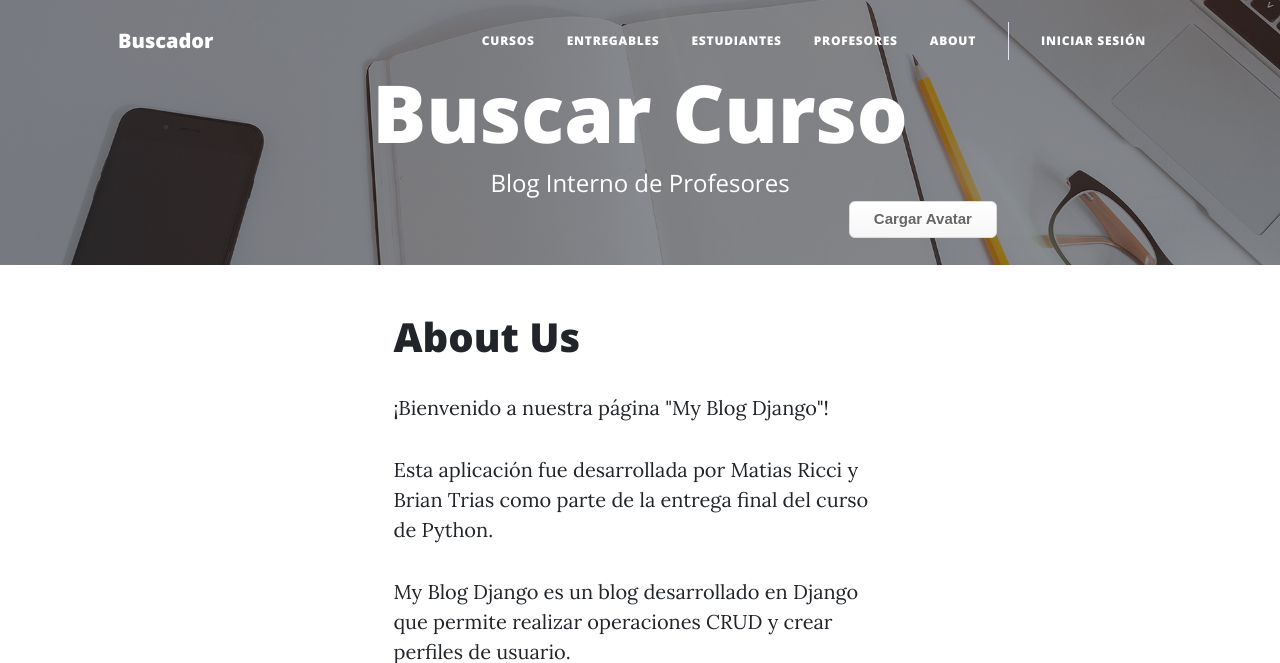
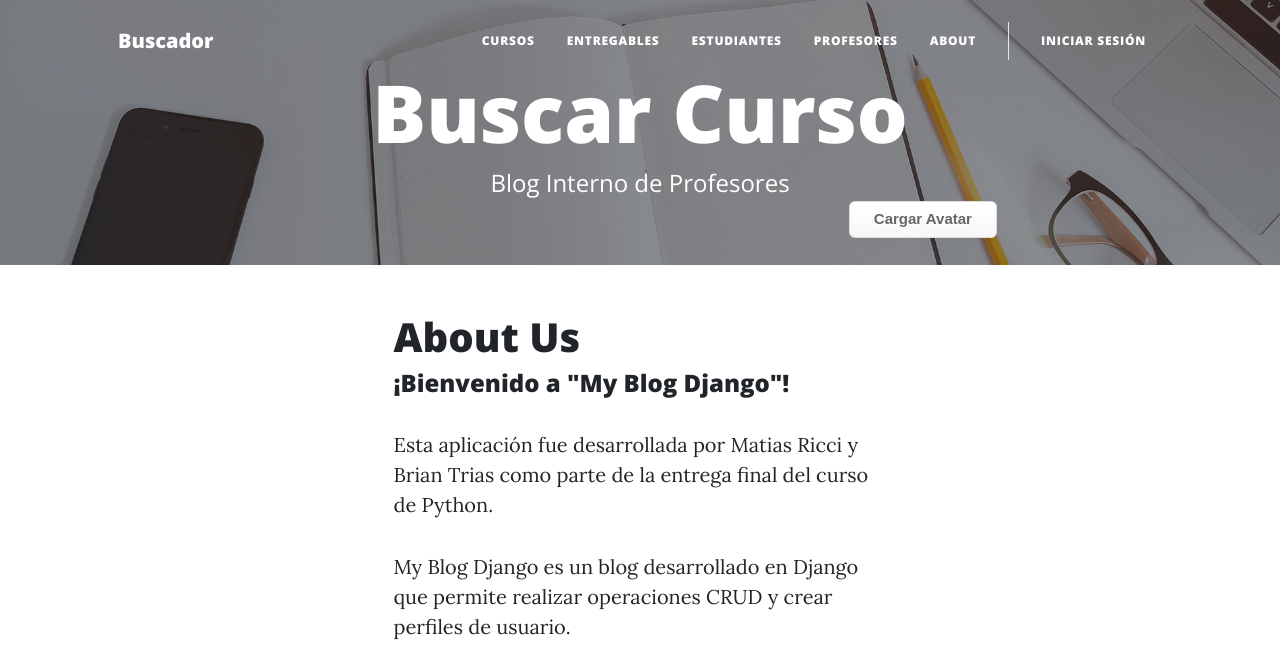
Before and after one commit to Matricc89/django2023, a Django app: page /about/ in a window 1280 px wide. Shown: the top 663 px of the page. Run offline with Django 4.2, Linux system fonts and the light colour scheme; some libraries are stand-ins or nearby versions.

Commit message:
detalles

```diff
--- a/my_blog/home/templates/home/about.html
+++ b/my_blog/home/templates/home/about.html
@@ -3,7 +3,7 @@
 {% block my_blog_content %}
     <div class="container position-relative px-4 px-lg-5">
         <h1>About Us</h1>
-        <p>¡Bienvenido a nuestra página "My Blog Django"!</p>
+        <h4>¡Bienvenido a "My Blog Django"!</h4>
         <p>Esta aplicación fue desarrollada por Matias Ricci y Brian Trias como parte de la entrega final del curso de Python.</p>
         <p>My Blog Django es un blog desarrollado en Django que permite realizar operaciones CRUD y crear perfiles de usuario.</p>
         <p>Se pueden subir imagenes, se pueden editar los post, eliminar los post. Un usuario puede solamente editar y eliminar sus propios posteos, puede comentar el post de otro usuario</p>
```
Also changed, not shown: my_blog/db.sqlite3.
